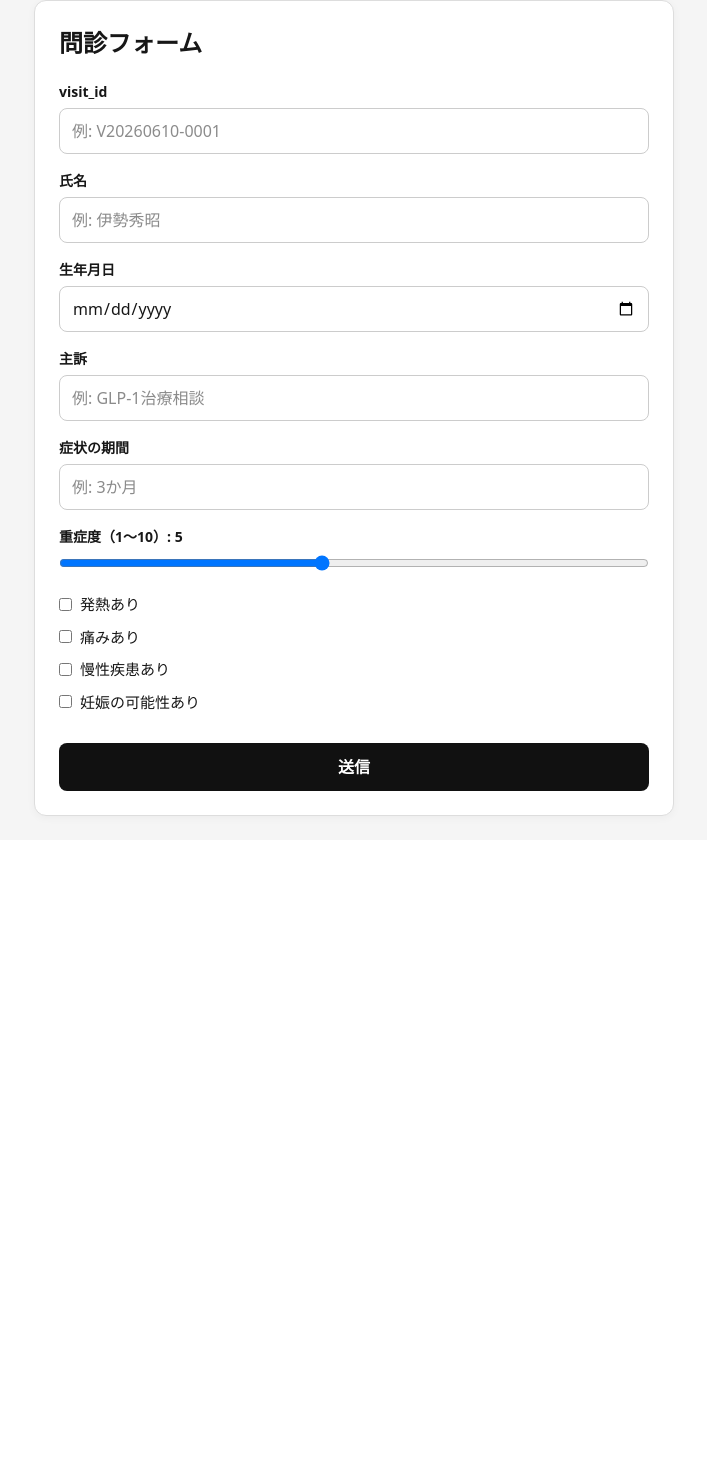
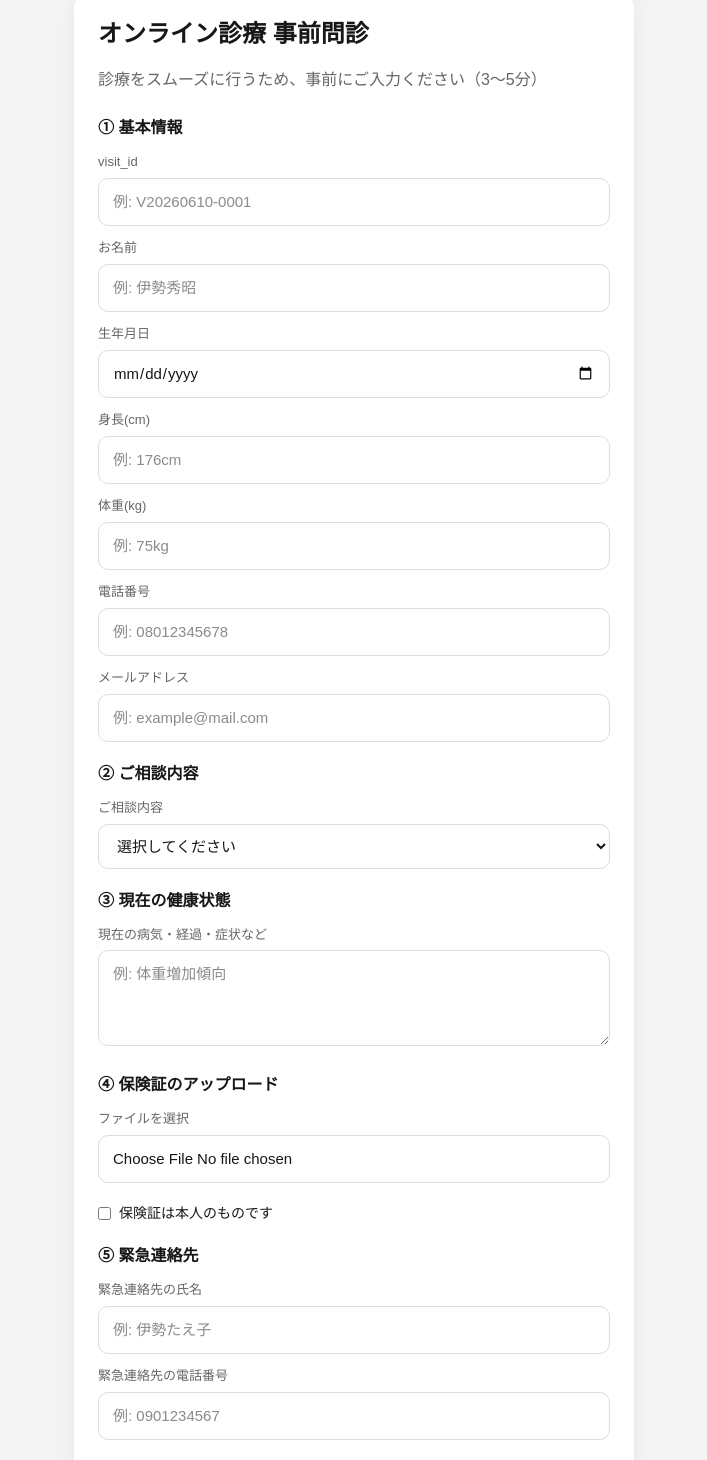
Before and after one commit to 55hanachan/medon-intake, a Next.js app: page / in a window 1280 px wide. Shown: the part 24-1484 px from the top of the page, without its empty margins (286-993 px from the left). Before the commit the page ends 864 px from the top, so only its background shows below. Built offline with nearby package versions, Linux system fonts and the light colour scheme.

Commit message:
Update page.tsx

```diff
--- a/app/page.tsx
+++ b/app/page.tsx
@@ -6,76 +6,19 @@ type FormState = {
   visit_id: string;
   name: string;
   birthday: string;
-  chief_complaint: string;
-  symptoms_duration: string;
-  severity: number;
-  has_fever: boolean;
-  has_pain: boolean;
-  has_chronic_disease: boolean;
-  pregnancy_possible: boolean;
-};
-
-const styles = {
-  page: {
-    minHeight: "100vh",
-    background: "#f5f5f5",
-    padding: "24px 16px",
-    fontFamily: "system-ui, -apple-system, BlinkMacSystemFont, 'Segoe UI', sans-serif",
-  },
-  card: {
-    maxWidth: 640,
-    margin: "0 auto",
-    background: "#fff",
-    border: "1px solid #ddd",
-    borderRadius: 12,
-    padding: 24,
-    boxShadow: "0 2px 8px rgba(0,0,0,0.04)",
-  },
-  title: {
-    margin: "0 0 20px",
-    fontSize: 24,
-    fontWeight: 700,
-  },
-  field: {
-    marginBottom: 16,
-  },
-  label: {
-    display: "block",
-    marginBottom: 6,
-    fontWeight: 600,
-    fontSize: 14,
-  },
-  input: {
-    width: "100%",
-    boxSizing: "border-box" as const,
-    padding: "10px 12px",
-    border: "1px solid #ccc",
-    borderRadius: 8,
-    fontSize: 16,
-    background: "#fff",
-  },
-  rangeWrap: {
-    marginBottom: 16,
-  },
-  checkboxRow: {
-    display: "flex",
-    alignItems: "center",
-    gap: 8,
-    marginBottom: 10,
-    fontSize: 15,
-  },
-  button: {
-    marginTop: 20,
-    padding: "12px 16px",
-    width: "100%",
-    border: "none",
-    borderRadius: 8,
-    background: "#111",
-    color: "#fff",
-    fontSize: 16,
-    fontWeight: 700,
-    cursor: "pointer",
-  },
+  height: string;
+  weight: string;
+  phone: string;
+  email: string;
+  consultation: string;
+  healthStatus: string;
+  other: string;
+  emergencyName: string;
+  emergencyPhone: string;
+  agreeTerms: boolean;
+  agreePrivacy: boolean;
+  agreeInsurance: boolean;
+  insuranceFile: File | null;
 };
 
 export default function IntakePage() {
@@ -83,40 +26,64 @@ export default function IntakePage() {
     visit_id: "",
     name: "",
     birthday: "",
-    chief_complaint: "",
-    symptoms_duration: "",
-    severity: 5,
-    has_fever: false,
-    has_pain: false,
-    has_chronic_disease: false,
-    pregnancy_possible: false,
+    height: "",
+    weight: "",
+    phone: "",
+    email: "",
+    consultation: "",
+    healthStatus: "",
+    other: "",
+    emergencyName: "",
+    emergencyPhone: "",
+    agreeTerms: false,
+    agreePrivacy: false,
+    agreeInsurance: false,
+    insuranceFile: null,
   });
 
-  const handleChange = (e: React.ChangeEvent<HTMLInputElement>) => {
-    const { name, value, type, checked } = e.target;
+  const handleChange = (e: React.ChangeEvent<HTMLInputElement | HTMLTextAreaElement | HTMLSelectElement>) => {
+    const { name, value, type } = e.target;
+    const target = e.target as HTMLInputElement;
 
     setForm((prev) => ({
       ...prev,
       [name]:
         type === "checkbox"
-          ? checked
-          : name === "severity"
-          ? Number(value)
+          ? target.checked
+          : type === "file"
+          ? target.files?.[0] ?? null
           : value,
     }));
   };
 
   const handleSubmit = async (e: React.FormEvent<HTMLFormElement>) => {
     e.preventDefault();
+    console.log("current form:", form);
 
-    console.log("current form:", form);
+    const payload = {
+      visit_id: form.visit_id,
+      name: form.name,
+      birthday: form.birthday,
+      height: form.height,
+      weight: form.weight,
+      phone: form.phone,
+      email: form.email,
+      consultation: form.consultation,
+      healthStatus: form.healthStatus,
+      other: form.other,
+      emergencyName: form.emergencyName,
+      emergencyPhone: form.emergencyPhone,
+      agreeTerms: form.agreeTerms,
+      agreePrivacy: form.agreePrivacy,
+      agreeInsurance: form.agreeInsurance,
+    };
 
     const res = await fetch("/api/intake", {
       method: "POST",
       headers: {
         "Content-Type": "application/json",
       },
-      body: JSON.stringify(form),
+      body: JSON.stringify(payload),
     });
 
     const data = await res.json();
@@ -130,122 +97,179 @@ export default function IntakePage() {
   };
 
   return (
-    <div style={styles.page}>
-      <form onSubmit={handleSubmit} style={styles.card}>
-        <h1 style={styles.title}>問診フォーム</h1>
+    <div style={{ minHeight: "100vh", background: "#f4f4f4", padding: 16 }}>
+      <form
+        onSubmit={handleSubmit}
+        style={{
+          maxWidth: 560,
+          margin: "0 auto",
+          background: "#fff",
+          borderRadius: 16,
+          padding: 24,
+          boxShadow: "0 4px 20px rgba(0,0,0,0.06)",
+        }}
+      >
+        <h1 style={{ fontSize: 24, fontWeight: 700, marginBottom: 16 }}>
+          オンライン診療 事前問診
+        </h1>
+        <p style={{ color: "#666", marginBottom: 24 }}>
+          診療をスムーズに行うため、事前にご入力ください（3〜5分）
+        </p>
 
-        <div style={styles.field}>
-          <label style={styles.label}>visit_id</label>
-          <input
-            name="visit_id"
-            value={form.visit_id}
-            onChange={handleChange}
-            style={styles.input}
-            placeholder="例: V20260610-0001"
-          />
-        </div>
+        <Section title="① 基本情報">
+          <Field label="visit_id">
+            <input name="visit_id" value={form.visit_id} onChange={handleChange} style={inputStyle} placeholder="例: V20260610-0001" />
+          </Field>
 
-        <div style={styles.field}>
-          <label style={styles.label}>氏名</label>
-          <input
-            name="name"
-            value={form.name}
-            onChange={handleChange}
-            style={styles.input}
-            placeholder="例: 伊勢秀昭"
-          />
-        </div>
+          <Field label="お名前">
+            <input name="name" value={form.name} onChange={handleChange} style={inputStyle} placeholder="例: 伊勢秀昭" />
+          </Field>
 
-        <div style={styles.field}>
-          <label style={styles.label}>生年月日</label>
-          <input
-            type="date"
-            name="birthday"
-            value={form.birthday}
-            onChange={handleChange}
-            style={styles.input}
-          />
-        </div>
+          <Field label="生年月日">
+            <input type="date" name="birthday" value={form.birthday} onChange={handleChange} style={inputStyle} />
+          </Field>
 
-        <div style={styles.field}>
-          <label style={styles.label}>主訴</label>
-          <input
-            name="chief_complaint"
-            value={form.chief_complaint}
-            onChange={handleChange}
-            style={styles.input}
-            placeholder="例: GLP-1治療相談"
-          />
-        </div>
+          <Field label="身長(cm)">
+            <input name="height" value={form.height} onChange={handleChange} style={inputStyle} placeholder="例: 176cm" />
+          </Field>
 
-        <div style={styles.field}>
-          <label style={styles.label}>症状の期間</label>
-          <input
-            name="symptoms_duration"
-            value={form.symptoms_duration}
-            onChange={handleChange}
-            style={styles.input}
-            placeholder="例: 3か月"
-          />
-        </div>
+          <Field label="体重(kg)">
+            <input name="weight" value={form.weight} onChange={handleChange} style={inputStyle} placeholder="例: 75kg" />
+          </Field>
 
-        <div style={styles.rangeWrap}>
-          <label style={styles.label}>重症度（1〜10）: {form.severity}</label>
-          <input
-            type="range"
-            name="severity"
-            min="1"
-            max="10"
-            value={form.severity}
-            onChange={handleChange}
-            style={{ width: "100%" }}
-          />
-        </div>
+          <Field label="電話番号">
+            <input name="phone" value={form.phone} onChange={handleChange} style={inputStyle} placeholder="例: 08012345678" />
+          </Field>
 
-        <label style={styles.checkboxRow}>
-          <input
-            type="checkbox"
-            name="has_fever"
-            checked={form.has_fever}
-            onChange={handleChange}
-          />
-          発熱あり
-        </label>
+          <Field label="メールアドレス">
+            <input type="email" name="email" value={form.email} onChange={handleChange} style={inputStyle} placeholder="例: example@mail.com" />
+          </Field>
+        </Section>
 
-        <label style={styles.checkboxRow}>
-          <input
-            type="checkbox"
-            name="has_pain"
-            checked={form.has_pain}
-            onChange={handleChange}
-          />
-          痛みあり
-        </label>
+        <Section title="② ご相談内容">
+          <Field label="ご相談内容">
+            <select name="consultation" value={form.consultation} onChange={handleChange} style={inputStyle}>
+              <option value="">選択してください</option>
+              <option value="体重減少相談">体重減少相談</option>
+              <option value="GLP-1治療相談">GLP-1治療相談</option>
+              <option value="糖尿病相談">糖尿病相談</option>
+              <option value="その他">その他</option>
+            </select>
+          </Field>
+        </Section>
 
-        <label style={styles.checkboxRow}>
-          <input
-            type="checkbox"
-            name="has_chronic_disease"
-            checked={form.has_chronic_disease}
-            onChange={handleChange}
-          />
-          慢性疾患あり
-        </label>
+        <Section title="③ 現在の健康状態">
+          <Field label="現在の病気・経過・症状など">
+            <textarea
+              name="healthStatus"
+              value={form.healthStatus}
+              onChange={handleChange}
+              style={{ ...inputStyle, minHeight: 96, resize: "vertical" }}
+              placeholder="例: 体重増加傾向"
+            />
+          </Field>
+        </Section>
 
-        <label style={styles.checkboxRow}>
-          <input
-            type="checkbox"
-            name="pregnancy_possible"
-            checked={form.pregnancy_possible}
-            onChange={handleChange}
-          />
-          妊娠の可能性あり
-        </label>
+        <Section title="④ 保険証のアップロード">
+          <Field label="ファイルを選択">
+            <input type="file" name="insuranceFile" onChange={handleChange} style={inputStyle} />
+          </Field>
 
-        <button type="submit" style={styles.button}>
-          送信
+          <label style={checkStyle}>
+            <input type="checkbox" name="agreeInsurance" checked={form.agreeInsurance} onChange={handleChange} />
+            保険証は本人のものです
+          </label>
+        </Section>
+
+        <Section title="⑤ 緊急連絡先">
+          <Field label="緊急連絡先の氏名">
+            <input name="emergencyName" value={form.emergencyName} onChange={handleChange} style={inputStyle} placeholder="例: 伊勢たえ子" />
+          </Field>
+
+          <Field label="緊急連絡先の電話番号">
+            <input name="emergencyPhone" value={form.emergencyPhone} onChange={handleChange} style={inputStyle} placeholder="例: 0901234567" />
+          </Field>
+        </Section>
+
+        <Section title="⑥ その他">
+          <Field label="自由記述">
+            <textarea
+              name="other"
+              value={form.other}
+              onChange={handleChange}
+              style={{ ...inputStyle, minHeight: 96, resize: "vertical" }}
+              placeholder="自由記述"
+            />
+          </Field>
+        </Section>
+
+        <Section title="⑦ 同意事項">
+          <label style={checkStyle}>
+            <input type="checkbox" name="agreeTerms" checked={form.agreeTerms} onChange={handleChange} />
+            利用規約に同意します
+          </label>
+
+          <label style={checkStyle}>
+            <input type="checkbox" name="agreePrivacy" checked={form.agreePrivacy} onChange={handleChange} />
+            個人情報の取り扱いに同意します
+          </label>
+        </Section>
+
+        <button
+          type="submit"
+          style={{
+            width: "100%",
+            padding: "14px 16px",
+            border: "none",
+            borderRadius: 10,
+            background: "#000",
+            color: "#fff",
+            fontWeight: 700,
+            marginTop: 16,
+            cursor: "pointer",
+          }}
+        >
+          問診を送信する
         </button>
       </form>
     </div>
   );
 }
+
+function Section({ title, children }: { title: string; children: React.ReactNode }) {
+  return (
+    <section style={{ marginBottom: 20 }}>
+      <h2 style={{ fontSize: 16, fontWeight: 700, marginBottom: 12 }}>{title}</h2>
+      <div style={{ display: "grid", gap: 12 }}>{children}</div>
+    </section>
+  );
+}
+
+function Field({ label, children }: { label: string; children: React.ReactNode }) {
+  return (
+    <div>
+      <label style={{ display: "block", fontSize: 13, color: "#666", marginBottom: 6 }}>
+        {label}
+      </label>
+      {children}
+    </div>
+  );
+}
+
+const inputStyle: React.CSSProperties = {
+  width: "100%",
+  boxSizing: "border-box",
+  padding: "12px 14px",
+  border: "1px solid #ddd",
+  borderRadius: 10,
+  fontSize: 15,
+  background: "#fff",
+};
+
+const checkStyle: React.CSSProperties = {
+  display: "flex",
+  alignItems: "center",
+  gap: 8,
+  fontSize: 14,
+  marginTop: 8,
+};
```
